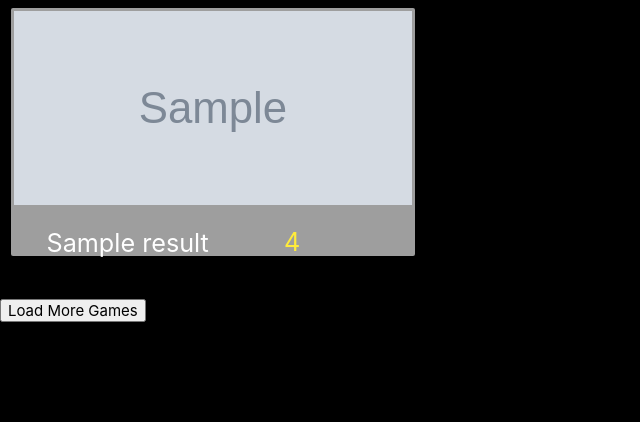
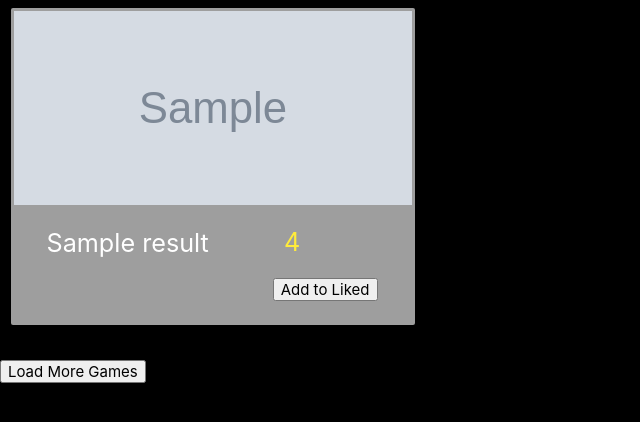
Before and after one commit to isbrakha/goodgamegaming, a Django app: page /games/ in a window 1280 px wide. Shown: the part 64-486 px from the top of the page, without its empty margins (0-640 px from the left). Run offline with Django 4.2, Linux system fonts and the light colour scheme; a user stored in the database is signed in; tables that the repository leaves empty hold one stand-in row (values such as "Sample post"); grey boxes marked "Sample" are stand-in pictures; a database or web service that is not in the repository returns one stand-in record (values such as "Sample title"); data that the repository does not hold is empty; some libraries are stand-ins or nearby versions.

Commit message:
conditional for liked button if user not logged in works

```diff
--- a/main_app/templates/games/index.html
+++ b/main_app/templates/games/index.html
@@ -16,7 +16,10 @@
                 <h2 class="yellow-text flow-text" style="margin-top: -.2rem;">{{ game.rating }}</h2>
               </div>
               <!-- Add to Liked button with data-game-id attribute -->
-              <!-- {% if game.id not in liked_game_ids %} -->
+              {% if not request.user.is_authenticated %}
+                <button></button>
+              {% else %}
+                {% if game.id not in liked_game_ids %}
                 <button class="add-to-liked-button"
                     data-game-id="{{ game.id }}"
                     data-game-name="{{ game.name }}"
@@ -31,11 +34,12 @@
                     data-game-genres="{{ game.genre_names|join:', ' }}">
                     Add to Liked
                 </button>
-              <!-- {% else %} -->
-              <!-- <button class="added-to-liked-button" disabled>
+                {% else %}
+                <button class="added-to-liked-button" disabled>
                   Liked
-              </button> -->
-              <!-- {% endif %} -->
+                </button>
+                {% endif %}
+              {% endif %}
             </div>
           </div>
         </a>
--- a/main_app/views.py
+++ b/main_app/views.py
@@ -47,10 +47,11 @@
         response = requests.get(url)
         data = response.json()
         return JsonResponse(data)  # Send JSON response back to AJAX request
-
-    # user_profile = UserProfile.objects.get(user=request.user)
-    # liked_game_ids = user_profile.liked_games.values_list('id', flat=True)
-
+    if request.user.is_authenticated:
+        user_profile = UserProfile.objects.get(user=request.user)
+        liked_game_ids = user_profile.liked_games.values_list('id', flat=True)
+    else:
+        liked_game_ids = False
 
     url = 'https://api.rawg.io/api/games?key=b714af7bd53b4d389217d6baab2bbdad&page=1&page_size=30'
     response = requests.get(url)
@@ -63,7 +64,7 @@
 
         game['genre_names'] = genre_names
 
-    return render(request, 'games/index.html', {'games': games})
+    return render(request, 'games/index.html', {'games': games, 'liked_game_ids': liked_game_ids})
 
 
 @login_required
```
Lines whose indentation alone changed are shown as unchanged.
